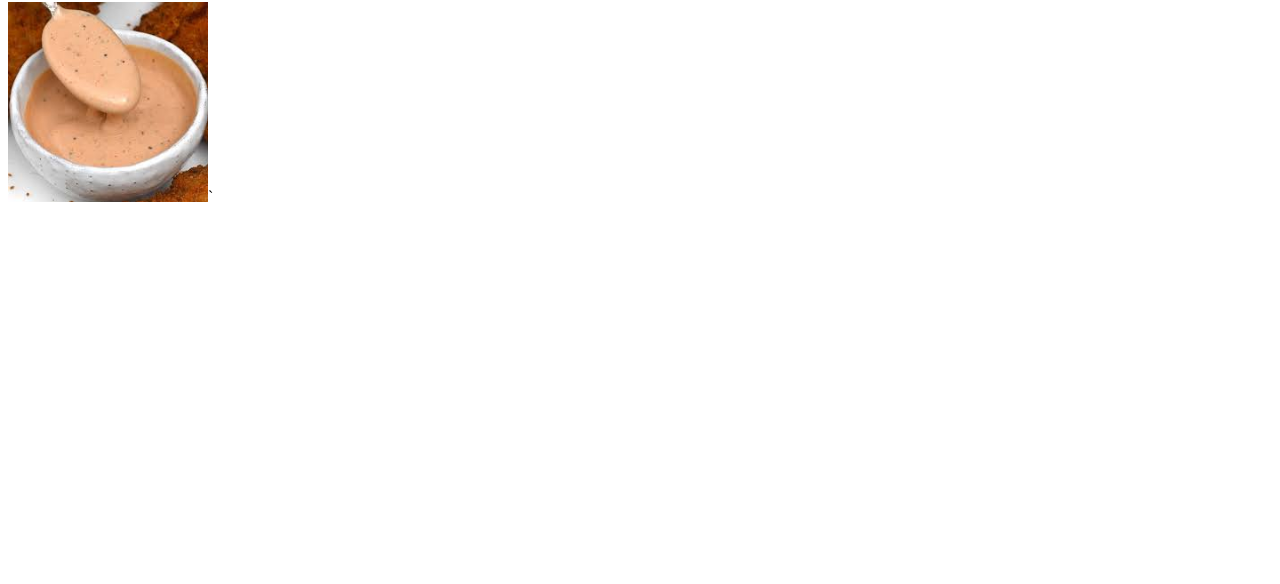
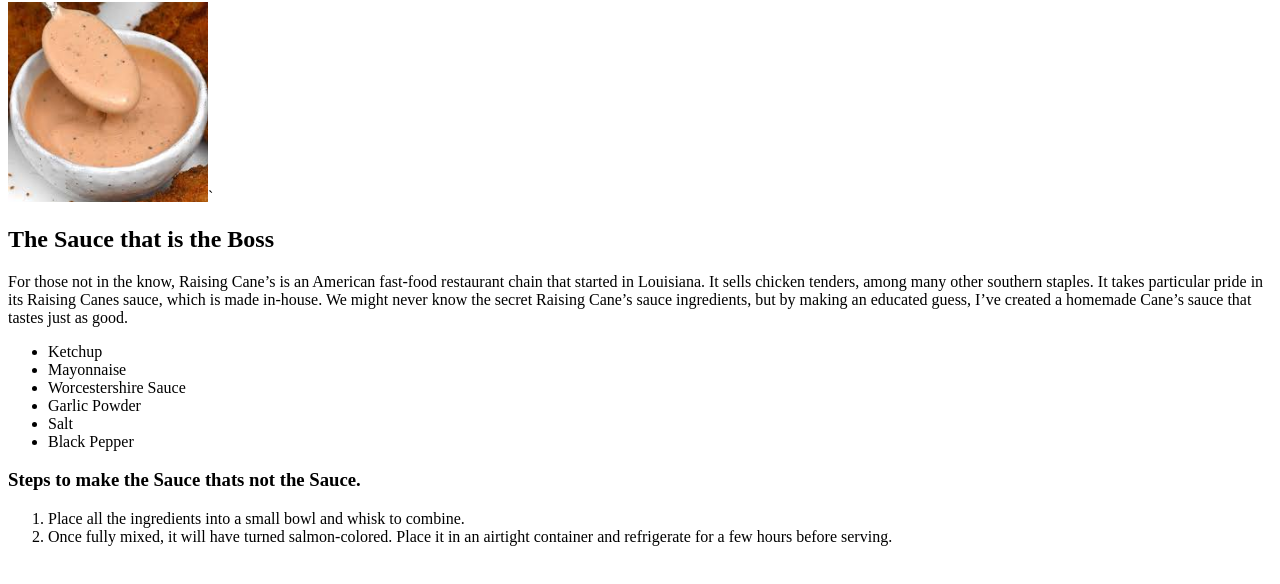
Before and after one commit to Jaflor17/odin-recipes, a plain HTML site: page recipes/notcanessauce.html in a window 1280 px wide. Shown: the part 78-662 px from the top of the page. Drawn offline with Linux system fonts and the light colour scheme.

Commit message:
finished

```diff
--- a/recipes/notcanessauce.html
+++ b/recipes/notcanessauce.html
@@ -7,3 +7,20 @@
 <body>
 <h1>Not Canes Sauce </h1>
   <img src="/Images/notcanessauce.jpg" alt="Third Food Recipe" height="200" width="">`
+      <h2> The Sauce that is the Boss</h2>
+       <P>For those not in the know, Raising Cane’s is an American fast-food restaurant chain that started in Louisiana. It sells chicken tenders, among many other southern staples. It takes particular pride in its Raising Canes sauce, which is made in-house. We might never know the secret Raising Cane’s sauce ingredients, but by making an educated guess, I’ve created a homemade Cane’s sauce that tastes just as good.</P>
+
+      <ul>
+          <li>Ketchup</li>
+          <li>Mayonnaise</li>
+          <li>Worcestershire Sauce</li>
+          <li>Garlic Powder</li>
+          <li>Salt</li>
+          <li>Black Pepper</li>
+      </ul>
+
+    <h3> Steps to make the Sauce thats not the Sauce.</h3>
+      <Ol>
+          <li>Place all the ingredients into a small bowl and whisk to combine.</li>
+          <li>Once fully mixed, it will have turned salmon-colored. Place it in an airtight container and refrigerate for a few hours before serving.</li>
+      </Ol>
```
Also changed, not shown: 1 other file.
